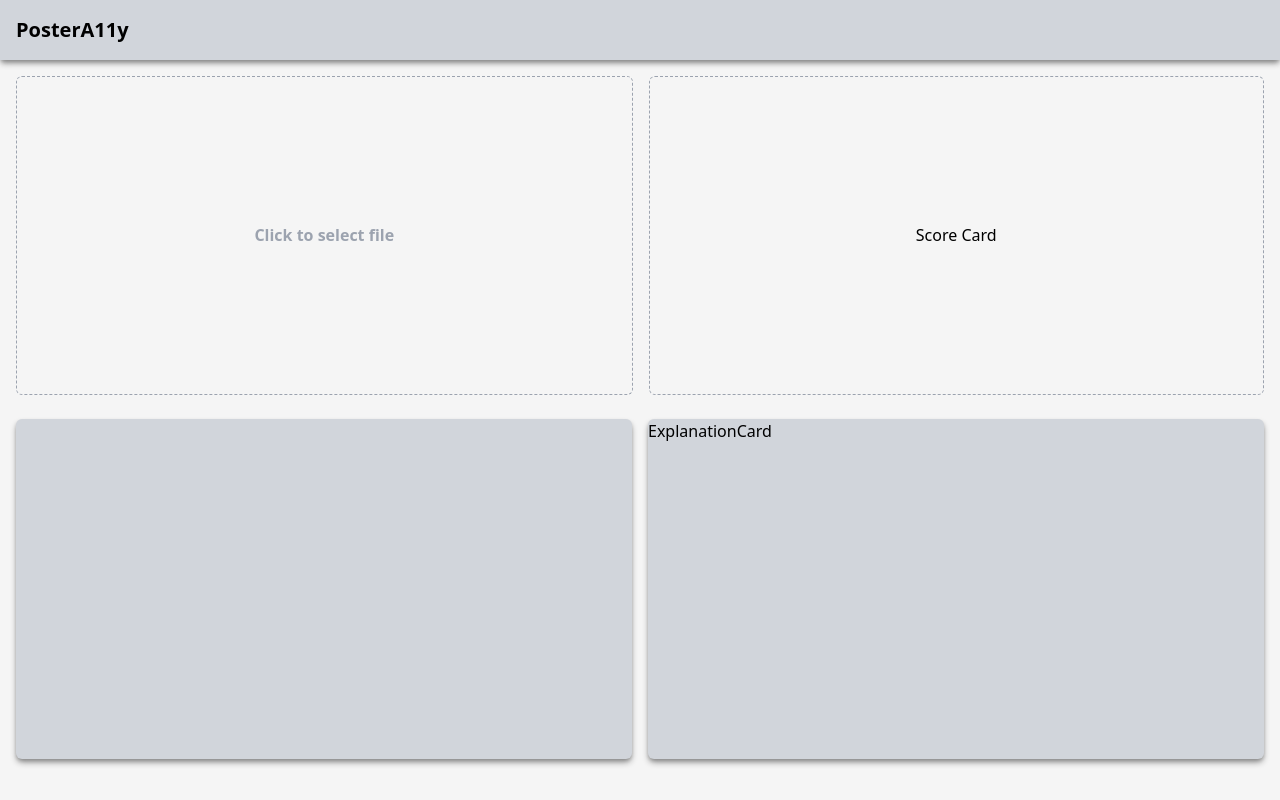
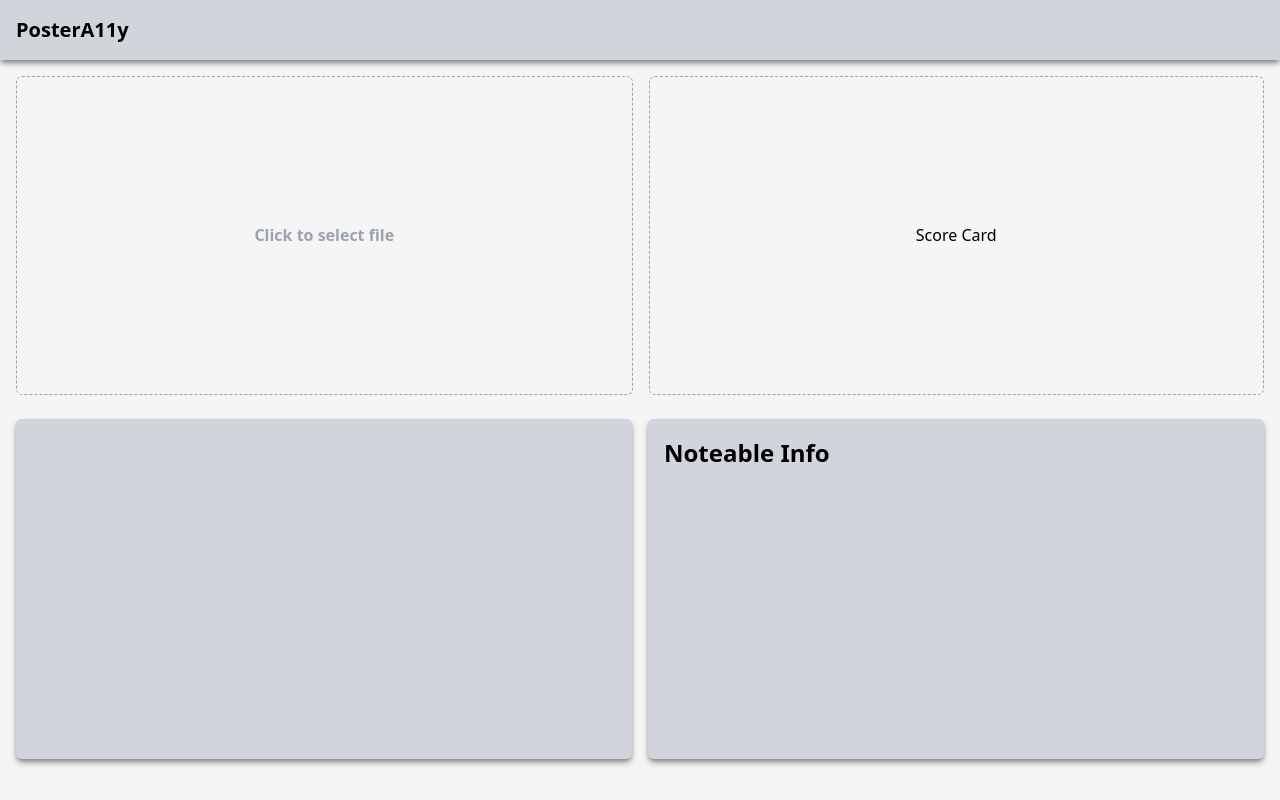
Before and after one commit to hankpeeples/PosterA11y, a React (Vite) app: page / in a window 1280 px wide. Built offline with nearby package versions, Linux system fonts and the light colour scheme.

Commit message:
update explanation header

```diff
--- a/src/components/ExplanationCard.tsx
+++ b/src/components/ExplanationCard.tsx
@@ -1,7 +1,7 @@
 const ExplanationCard = () => {
   return (
-    <div className="flex h-full w-full self-center rounded-md bg-gray-300 shadow-md shadow-[#898989]">
-      ExplanationCard
+    <div className="flex h-full w-full rounded-md bg-gray-300 p-4 shadow-md shadow-[#898989]">
+      <h2 className="font-bold text-black text-[1.5rem]">Noteable Info</h2>
     </div>
   );
 };
```
